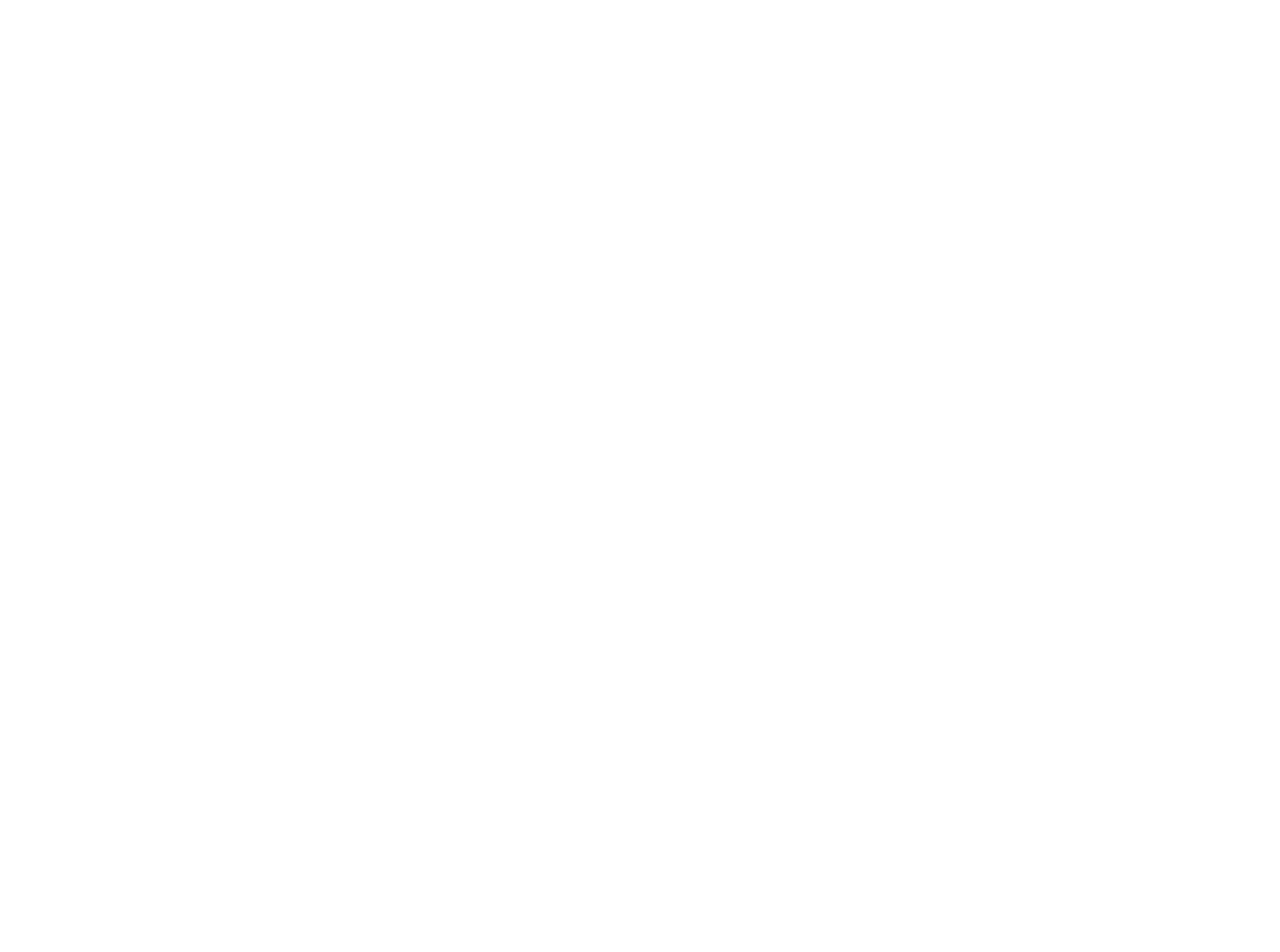
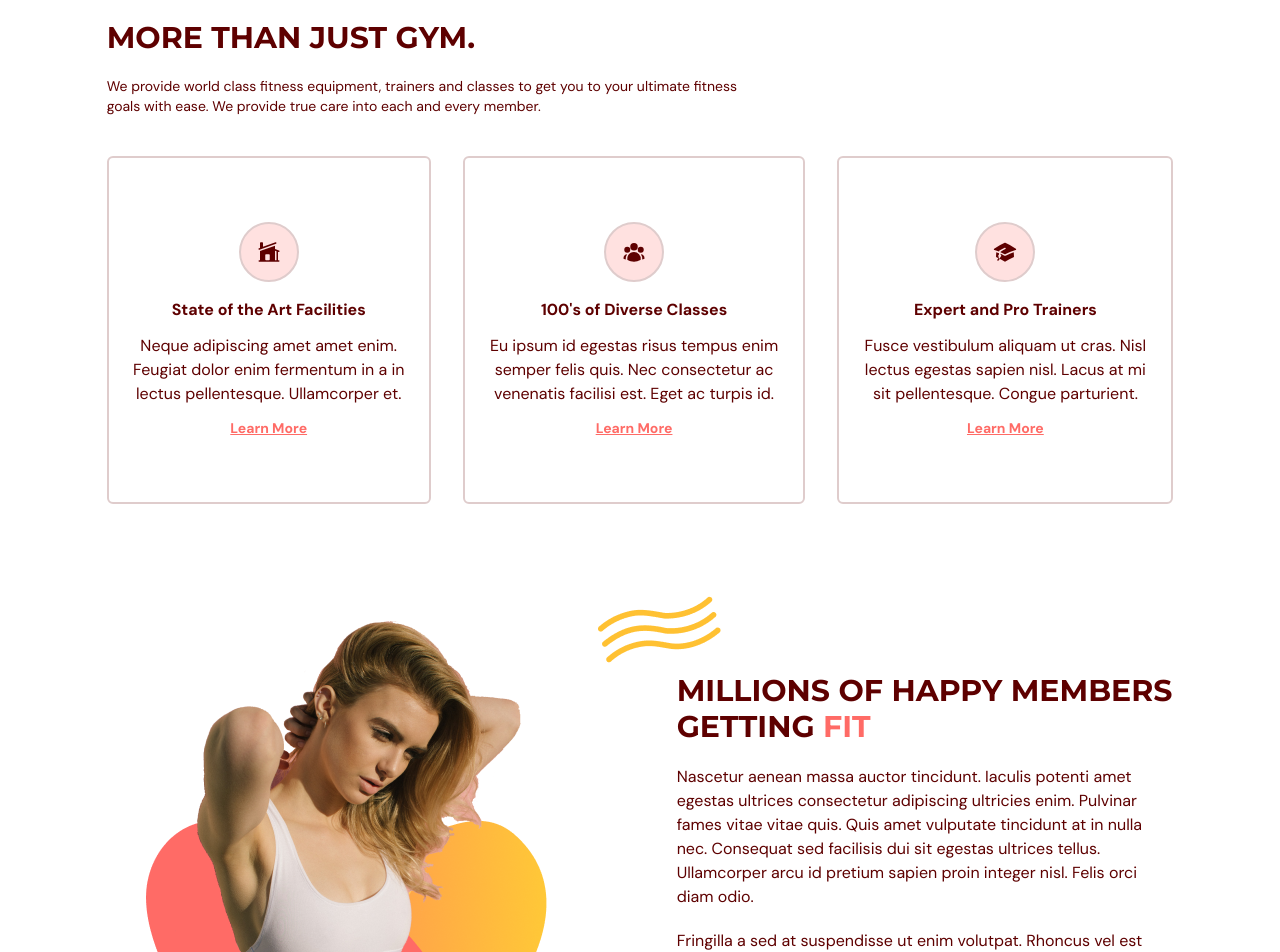
Before and after one commit to SagarKeshvala/gymsite, a React (Vite) app: page / in a window 1280 px wide. Shown: the part 880-1832 px from the top of the page. Before the commit the page ends 823 px from the top, so only its background shows below. Built offline with nearby package versions, Linux system fonts and the light colour scheme.

Commit message:
added Benefits section

```diff
--- a/src/App.tsx
+++ b/src/App.tsx
@@ -2,6 +2,7 @@
 import { useEffect, useState } from "react";
 import { SelectedPage } from "@/shared/types";
 import Home from "@/scenes/home";
+import Benefits from "@/scenes/benefits";
 
 function App() {
   const [selectedPage, setSelectedPage] = useState<SelectedPage>(
@@ -31,6 +32,7 @@
         setSelectedPage={setSelectedPage}
       />
       <Home setSelectedPage={setSelectedPage} />
+      <Benefits setSelectedPage={setSelectedPage} />
     </div>
   );
 }
--- /dev/null
+++ b/src/scenes/benefits/Benefit.tsx
@@ -0,0 +1,42 @@
+import { SelectedPage } from "@/shared/types";
+import { motion } from "framer-motion";
+import AnchorLink from "react-anchor-link-smooth-scroll";
+
+const childVariant = {
+  hidden: { opacity: 0, scale: 0.9 },
+  visible: { opacity: 1, scale: 1 },
+};
+
+type Props = {
+  icon: JSX.Element;
+  title: string;
+  description: string;
+  setSelectedPage: (value: SelectedPage) => void;
+};
+
+const Benefit = ({ icon, title, description, setSelectedPage }: Props) => {
+  return (
+    <motion.div
+      variants={childVariant}
+      className="mt-5 rounded-md border-2 border-gray-100 px-5 py-16 text-center"
+    >
+      <div className="mb-4 flex justify-center">
+        <div className="rounded-full border-2 border-gray-100 bg-primary-100 p-4">
+          {icon}
+        </div>
+      </div>
+
+      <h4 className="font-bold">{title}</h4>
+      <p className="my-3">{description}</p>
+      <AnchorLink
+        className="text-sm font-bold text-primary-500 underline hover:text-secondary-500"
+        onClick={() => setSelectedPage(SelectedPage.ContactUs)}
+        href={`#${SelectedPage.ContactUs}`}
+      >
+        <p>Learn More</p>
+      </AnchorLink>
+    </motion.div>
+  );
+};
+
+export default Benefit;
--- /dev/null
+++ b/src/scenes/benefits/index.tsx
@@ -0,0 +1,156 @@
+import ActionButton from "@/shared/ActionButton";
+import HText from "@/shared/Htext";
+import { BenefitType, SelectedPage } from "@/shared/types";
+import {
+  HomeModernIcon,
+  UserGroupIcon,
+  AcademicCapIcon,
+} from "@heroicons/react/24/solid";
+import { motion } from "framer-motion";
+import BenefitsPageGraphic from "@/assets/BenefitsPageGraphic.png";
+import Benefit from "./Benefit";
+
+const benefits: Array<BenefitType> = [
+  {
+    icon: <HomeModernIcon className="h-6 w-6" />,
+    title: "State of the Art Facilities",
+    description:
+      "Neque adipiscing amet amet enim. Feugiat dolor enim fermentum in a in lectus pellentesque. Ullamcorper et.",
+  },
+  {
+    icon: <UserGroupIcon className="h-6 w-6" />,
+    title: "100's of Diverse Classes",
+    description:
+      "Eu ipsum id egestas risus tempus enim semper felis quis. Nec consectetur ac venenatis facilisi est. Eget ac turpis id.",
+  },
+  {
+    icon: <AcademicCapIcon className="h-6 w-6" />,
+    title: "Expert and Pro Trainers",
+    description:
+      "Fusce vestibulum aliquam ut cras. Nisl lectus egestas sapien nisl. Lacus at mi sit pellentesque. Congue parturient.",
+  },
+];
+
+const container = {
+  hidden: {},
+  visible: {
+    transition: { staggerChildren: 0.2 },
+  },
+};
+
+type Props = {
+  setSelectedPage: (value: SelectedPage) => void;
+};
+
+const Benefits = ({ setSelectedPage }: Props) => {
+  return (
+    <section id="benefits" className="mx-auto min-h-full w-5/6 py-20">
+      <motion.div
+        onViewportEnter={() => setSelectedPage(SelectedPage.Benefits)}
+      >
+        <motion.div
+          className="md:my-5 md:w-3/5"
+          initial="hidden"
+          whileInView="visible"
+          viewport={{ once: true, amount: 0.5 }}
+          transition={{ duration: 0.5 }}
+          variants={{
+            hidden: { opacity: 0, x: -50 },
+            visible: { opacity: 1, x: 0 },
+          }}
+        >
+          <HText>MORE THAN JUST GYM.</HText>
+          <p className="my-5 text-sm">
+            We provide world class fitness equipment, trainers and classes to
+            get you to your ultimate fitness goals with ease. We provide true
+            care into each and every member.
+          </p>
+        </motion.div>
+
+        <motion.div
+          className="mt-5 items-center justify-between gap-8 md:flex"
+          initial="hidden"
+          whileInView="visible"
+          viewport={{ once: true, amount: 0.5 }}
+          variants={container}
+        >
+          {benefits.map((benefit: BenefitType) => (
+            <Benefit
+              key={benefit.title}
+              icon={benefit.icon}
+              title={benefit.title}
+              description={benefit.description}
+              setSelectedPage={setSelectedPage}
+            />
+          ))}
+        </motion.div>
+
+        <div className="mt-16 items-center justify-between gap-20 md:mt-28 md:flex">
+          <img
+            className="mx-auto"
+            alt="benefits-page-graphic"
+            src={BenefitsPageGraphic}
+          />
+
+          <div>
+            <div className="relative">
+              <div className="before:absolute before:-top-20 before:-left-20 before:z-[1] before:content-abstractwaves">
+                <motion.div
+                  initial="hidden"
+                  whileInView="visible"
+                  viewport={{ once: true, amount: 0.5 }}
+                  transition={{ duration: 0.5 }}
+                  variants={{
+                    hidden: { opacity: 0, x: 50 },
+                    visible: { opacity: 1, x: 0 },
+                  }}
+                >
+                  <HText>
+                    MILLIONS OF HAPPY MEMBERS GETTING{" "}
+                    <span className="text-primary-500">FIT</span>
+                  </HText>
+                </motion.div>
+              </div>
+            </div>
+
+            <motion.div
+              initial="hidden"
+              whileInView="visible"
+              viewport={{ once: true, amount: 0.5 }}
+              transition={{ delay: 0.2, duration: 0.5 }}
+              variants={{
+                hidden: { opacity: 0, x: 50 },
+                visible: { opacity: 1, x: 0 },
+              }}
+            >
+              <p className="my-5">
+                Nascetur aenean massa auctor tincidunt. Iaculis potenti amet
+                egestas ultrices consectetur adipiscing ultricies enim. Pulvinar
+                fames vitae vitae quis. Quis amet vulputate tincidunt at in
+                nulla nec. Consequat sed facilisis dui sit egestas ultrices
+                tellus. Ullamcorper arcu id pretium sapien proin integer nisl.
+                Felis orci diam odio.
+              </p>
+              <p className="mb-5">
+                Fringilla a sed at suspendisse ut enim volutpat. Rhoncus vel est
+                tellus quam porttitor. Mauris velit euismod elementum arcu neque
+                facilisi. Amet semper tortor facilisis metus nibh. Rhoncus sit
+                enim mattis odio in risus nunc.
+              </p>
+            </motion.div>
+
+            <div className="relative mt-16">
+              <div className="before:absolute before:-bottom-20 before:right-40 before:z-[-1] before:content-sparkles">
+                <ActionButton setSelectedPage={setSelectedPage}>
+                  Join Now
+                </ActionButton>
+              </div>
+            </div>
+          </div>
+        </div>
+      </motion.div>
+    </section>
+  );
+};
+
+export default Benefits;
--- /dev/null
+++ b/src/shared/HText.tsx
@@ -0,0 +1,13 @@
+import React from "react";
+
+type Props = {
+  children: React.ReactNode;
+};
+
+const HText = ({ children }: Props) => {
+  return (
+    <h1 className="basis-3/5 font-montserrat text-3xl font-bold">{children}</h1>
+  );
+};
+
+export default HText;
--- a/src/shared/types.ts
+++ b/src/shared/types.ts
@@ -5,3 +5,9 @@
   OurClasses = "ourclasses",
   ContactUs = "contactus",
 }
+
+export interface BenefitType {
+  icon: JSX.Element;
+  title: string;
+  description: string;
+}
```
